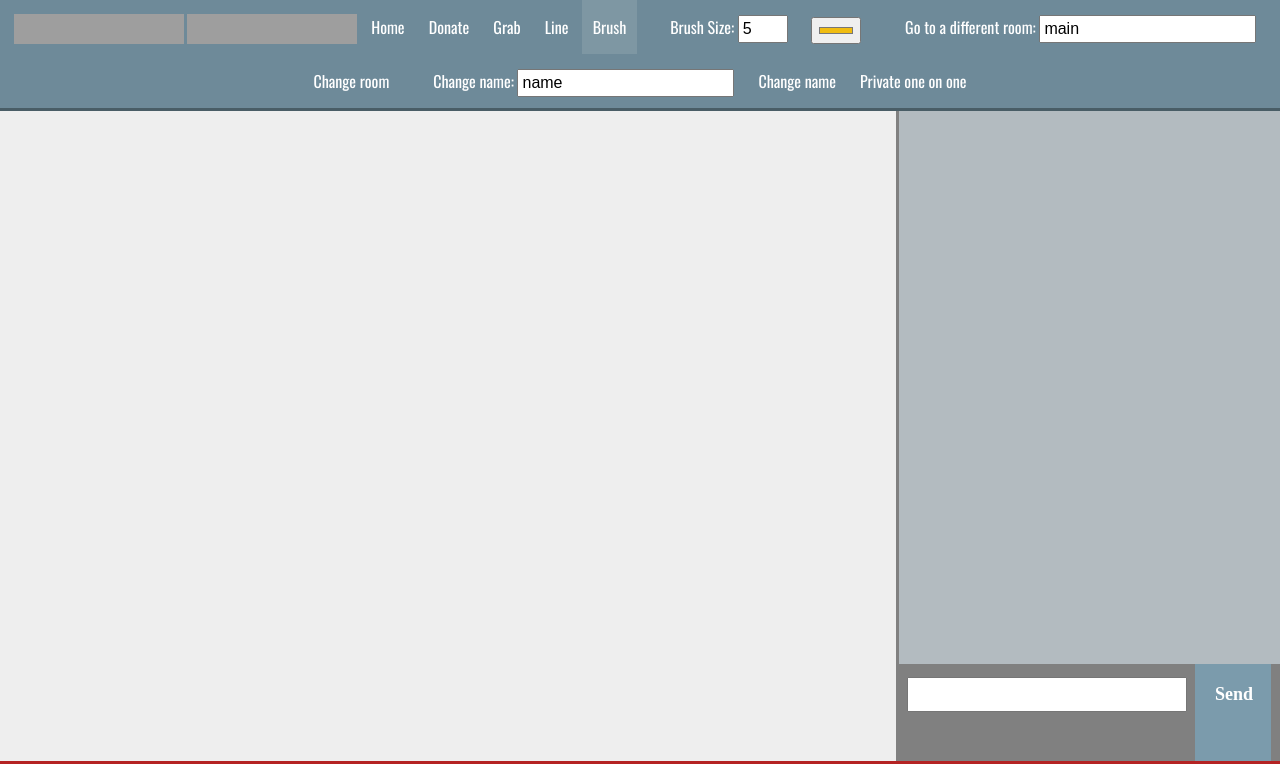
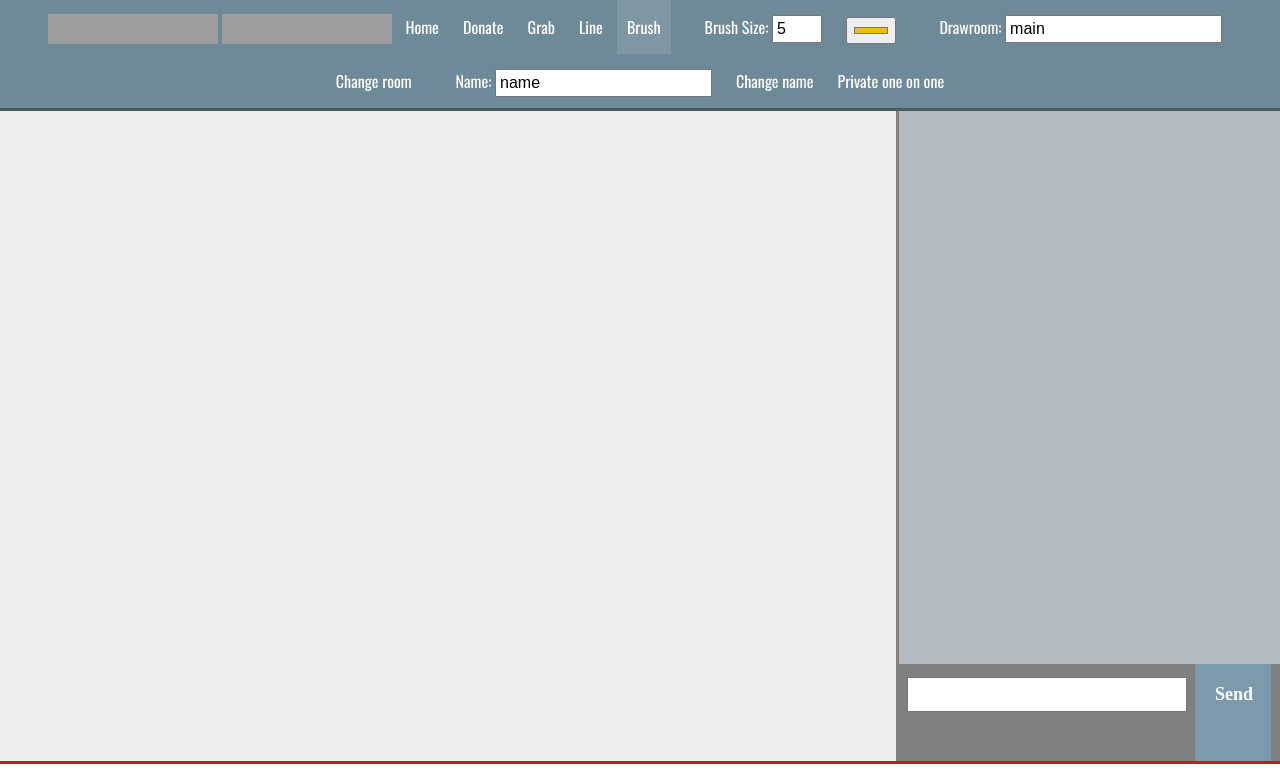
Before and after one commit to Squarific/DrawTogheter, a plain HTML site: page client/index.html in a window 1280 px wide. Both pictures are taken after a click on the element "Multiple random people (max. 14)". Shown: the top 781 px of the page. Drawn offline with nearby package versions, Linux system fonts and the light colour scheme; grey boxes are pictures that could not be loaded; a script that the page names is missing.

Commit message:
Better client interface

```diff
--- a/client/index.html
+++ b/client/index.html
@@ -25,12 +25,12 @@
 			</div>
 			<input class="colorbutton" type="color" value="#F0BC11" onchange="drawTogheter.setToolColor(this.value);" onkeyup="drawTogheter.setToolColor(this.value);"/>
 			<div class="roominputcontaner">
-				Go to a different room:
+				Drawroom:
 				<input id="roominput" value="main" />
 			</div>
 			<div onclick="drawTogheter.changeRoom(document.getElementById('roominput').value)" class="toolbutton">Change room</div>
 			<div class="roominputcontaner">
-				Change name:
+				Name:
 				<input id="nameinput" value="name" />
 			</div>
 			<div onclick="drawTogheter.changeName(document.getElementById('nameinput').value)" class="toolbutton">Change name</div>
```
